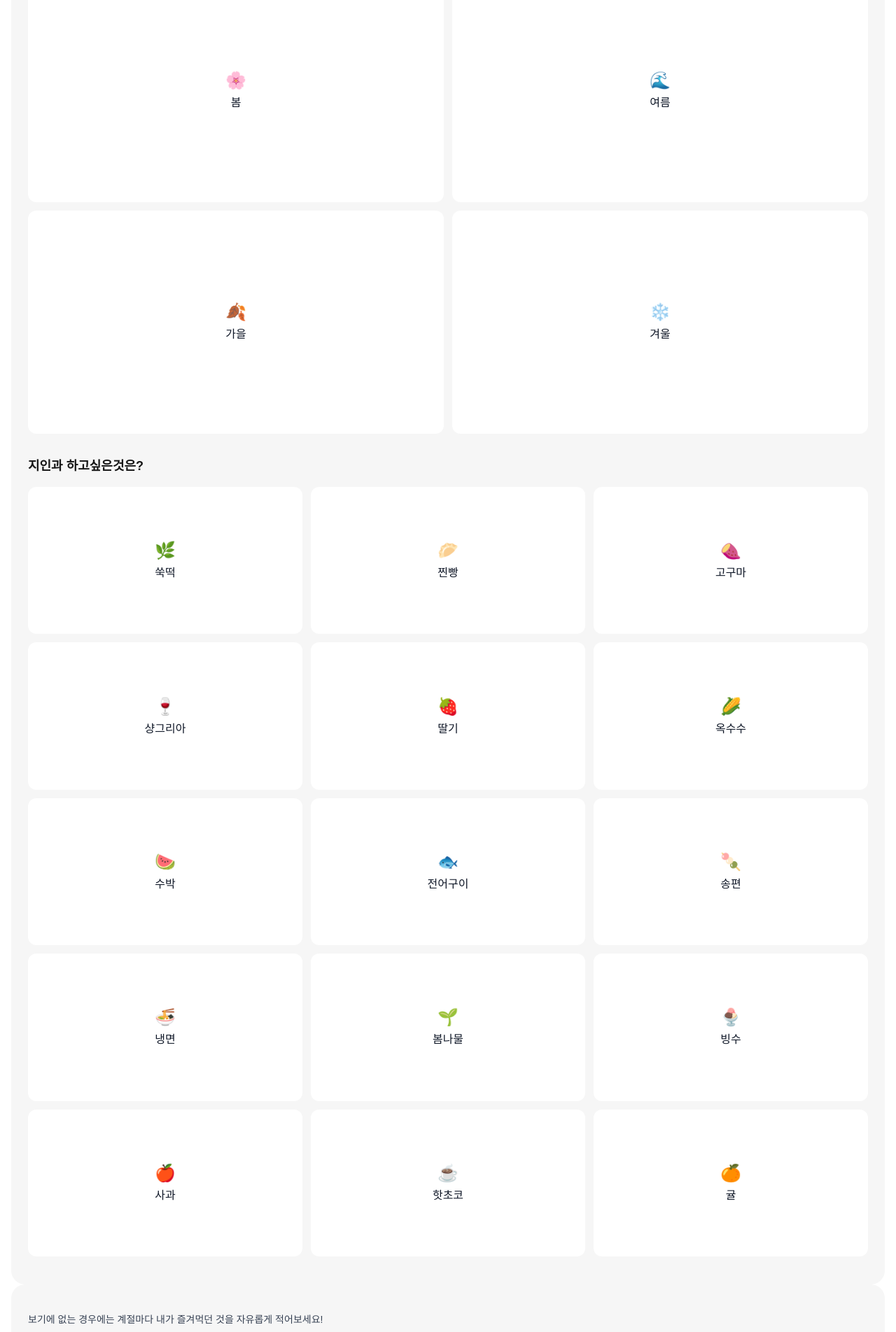
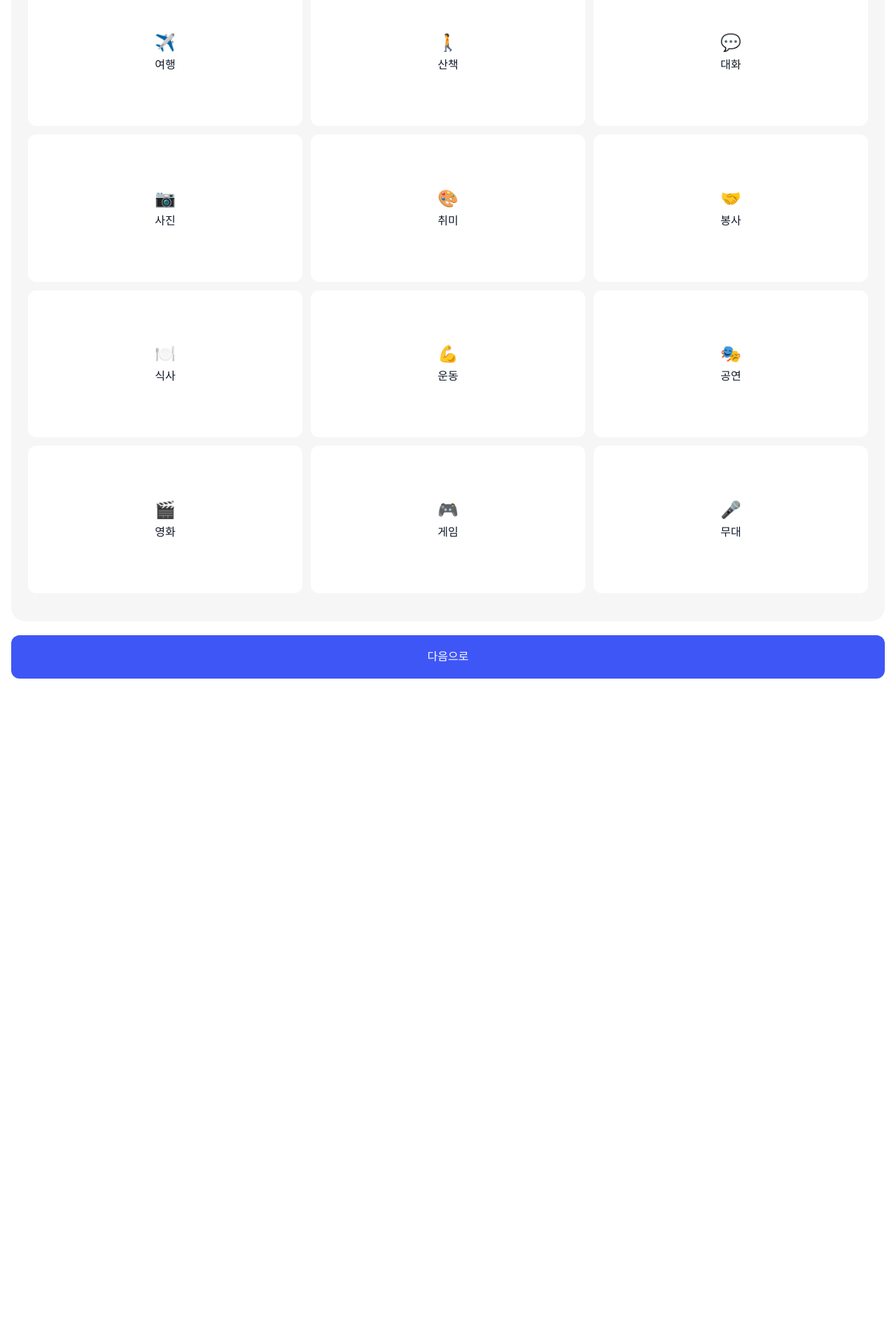
Before and after one commit to PublicIsDJ/MOA-app, a Next.js app: page /time/cd-009 in a window 1280 px wide. Shown: the part 1840-3744 px from the top of the page at 70% size. After the commit the page ends 2810 px from the top, so only its background shows below. Built offline with nearby package versions, Linux system fonts and the light colour scheme.

Commit message:
feat: time-009 페이지 작성

```diff
--- a/app/(cardThema)/time/(cards)/cd-009/page.tsx
+++ b/app/(cardThema)/time/(cards)/cd-009/page.tsx
@@ -7,11 +7,11 @@ import { Button } from '@/shared/ui/button';
 import { TIME_SEASON } from '@/features/cardThema/time/constant/season';
 import { TasteForm } from '@/features/cardThema/time/ui/season-form';
 import { FriendForm } from '@/features/cardThema/time/ui/friend-form';
+import { TIME_FRIEND, TIME_FRIEND_WITH } from '@/features/cardThema/time/constant/friend';
 
 export default function CardOfFriendPage() {
     const router = useRouter();
-    const [selectedSeason, setSelectedSeason] = useState<number | null>(null);
-    const [selectedTaste, setSelectedTaste] = useState<number | null>(null);
+    const [selectedFriend, setSelectedFriend] = useState<number | null>(null);
 
     return (
         <>
@@ -26,38 +26,19 @@ export default function CardOfFriendPage() {
             <div className='flex-1 flex flex-col gap-8 bg-[#F6F6F6] rounded-[20px] px-6 py-10'>
                 {/* MARK: 자연 */}
                 <FriendForm></FriendForm>
-                <section>
-                    <h1 className='text-lg font-semibold mb-4'>내가 좋아하는 계절은?</h1>
-                    <div className='grid grid-cols-2 gap-3'>
-                        {TIME_SEASON.season.map((item, index) => (
-                            <button
-                                key={index}
-                                type='button'
-                                onClick={() => setSelectedSeason(index)}
-                                className={`w-full aspect-[149/80] rounded-[12px] flex flex-col items-center justify-center gap-1 transition-all ${
-                                    selectedSeason === index
-                                        ? 'bg-[#4466D1] text-white'
-                                        : 'bg-white text-gray-900 hover:bg-gray-50'
-                                }`}
-                            >
-                                <p className='text-2xl'>{item.icon}</p>
-                                <p className='font-medium'>{item.title}</p>
-                            </button>
-                        ))}
-                    </div>
-                </section>
+
 
                 {/* MARK: 동물 */}
                 <section>
                     <h1 className='text-lg font-semibold mb-4'>지인과 하고싶은것은?</h1>
                     <div className='grid grid-cols-3 gap-3'>
-                        {TIME_SEASON.taste.map((item, index) => (
+                        {TIME_FRIEND_WITH.map((item, index) => (
                             <button
                                 key={index}
                                 type='button'
-                                onClick={() => setSelectedTaste(index)}
+                                onClick={() => setSelectedFriend(index)}
                                 className={`w-full aspect-[149/80] rounded-[12px] flex flex-col items-center justify-center gap-1 transition-all ${
-                                    selectedTaste === index
+                                    selectedFriend === index
                                         ? 'bg-[#4466D1] text-white'
                                         : 'bg-white text-gray-900 hover:bg-gray-50'
                                 }`}
@@ -70,7 +51,6 @@ export default function CardOfFriendPage() {
                 </section>
             </div>
 
-            <TasteForm></TasteForm> {/* TODO: 글 내려쓰기 구현-> FormList 변경 해야 할 것 같아서 보류*/}
             <footer className='w-full flex gap-4 mt-5'>
                 <Button className='flex-1 py-[19px] rounded-[12px]' onClick={()=>router.push('/time/cd-010')}>다음으로</Button>
             </footer>
--- a/app/(cardThema)/time/(cards)/cd-010/page.tsx
+++ /dev/null
@@ -1,26 +0,0 @@
-'use client';
-
-import { useRouter } from 'next/navigation';
-import { CardDetailView } from '@/features/cardThema/me/ui/card-detail-view';
-import { BirthForm } from '@/features/cardThema/me/ui/birth-form';
-import { Button } from '@/shared/ui/button';
-
-export default function CardOfStagePage() {
-  const router = useRouter();
-  return (
-    <>
-    <CardDetailView
-      cardNumber={1}
-      totalCards={5}
-      title='좋아하는 계절'
-      description='내가 좋아하는 계절이 있나요?'
-      frontImage='/cards-time/stage.svg'
-    />
-    <BirthForm/>
-    <Button
-      className='py-[19px] rounded-[12px] mt-5'
-      onClick={()=>router.push('/me/cd-002')}
-    >다음카드</Button>
-    </>
-  );
-}
--- /dev/null
+++ b/src/features/cardThema/time/constant/friend.ts
@@ -0,0 +1,23 @@
+const TIME_FRIEND_WITH = [
+    { icon: '✈️', title: '여행' },
+    { icon: '🚶', title: '산책' },
+    { icon: '💬', title: '대화' },
+    { icon: '📷', title: '사진' },
+    { icon: '🎨', title: '취미' },
+    { icon: '🤝', title: '봉사' },
+    { icon: '🍽️', title: '식사' },
+    { icon: '💪', title: '운동' },
+    { icon: '🎭', title: '공연' },
+    { icon: '🎬', title: '영화' },
+    { icon: '🎮', title: '게임' },
+    { icon: '🎤', title: '무대' },
+];
+
+
+// MARK: 통합 export
+export const TIME_FRIEND = {
+    friend: TIME_FRIEND_WITH,
+};
+
+// MARK: 개별 export (하위 호환성)
+export { TIME_FRIEND_WITH, };
```
